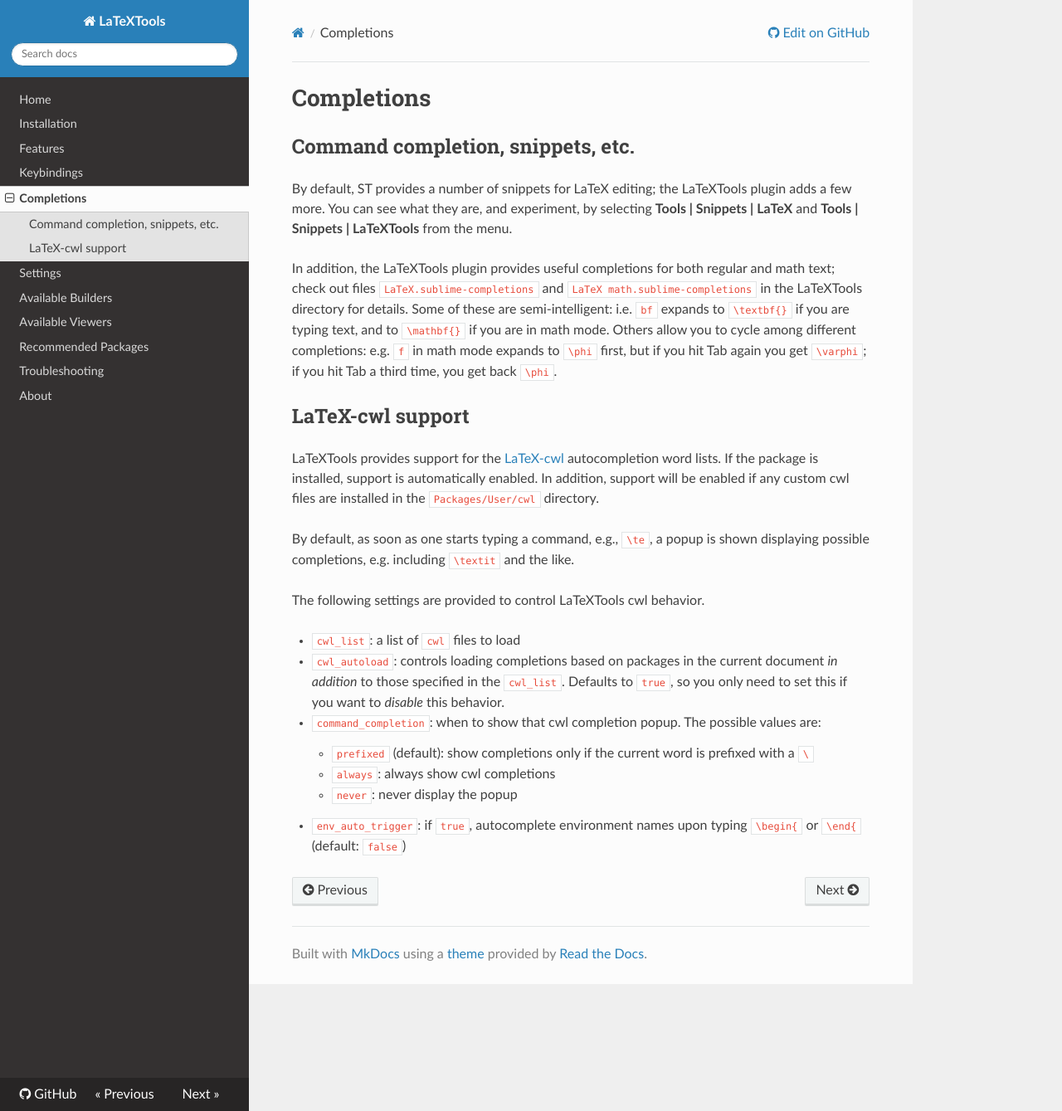
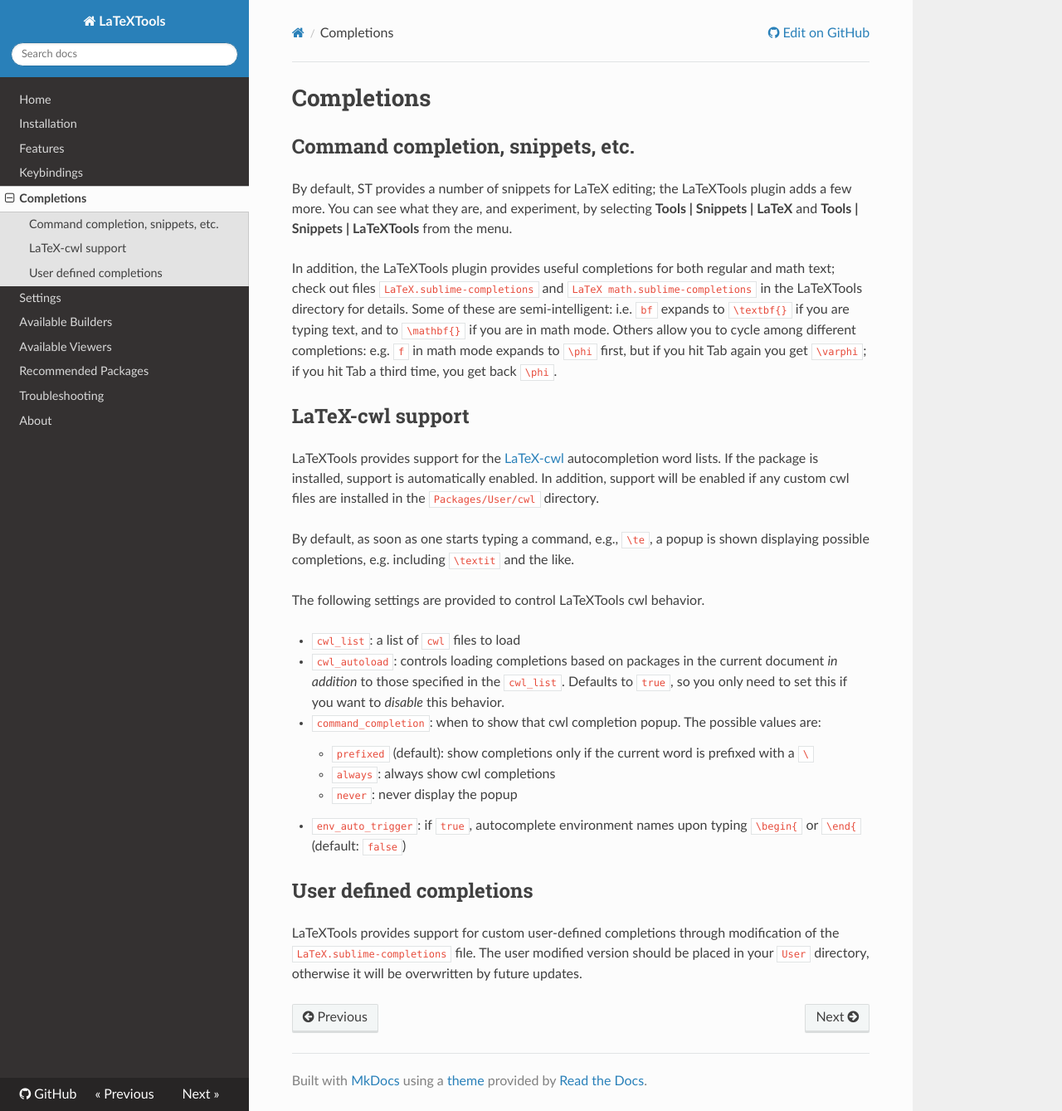
Before and after one commit to SublimeText/LaTeXTools, an MkDocs documentation site: the page built from docs/completions.md, in a window 1280 px wide and 1339 px high. Shown: the whole window at 83% size. Built offline with MkDocs 1.6.1, drawn with Linux system fonts in a browser that asks for light colours; nearby versions of some CDN libraries; old or Windows-style settings are respelled for this version of MkDocs.

Commit message:
Add a section describing user defined completions
The documentation now includes the advice from #836 that users should create a `LaTeXTools.sublime-completions` file in their `Users` folder when defining custom completions.

```diff
--- a/docs/completions.md
+++ b/docs/completions.md
@@ -21,3 +21,7 @@
 	* `always`: always show cwl completions
 	* `never`: never display the popup
 * `env_auto_trigger`: if `true`, autocomplete environment names upon typing `\begin{` or `\end{` (default: `false`)
+
+## User defined completions
+
+LaTeXTools provides support for custom user-defined completions through modification of the `LaTeX.sublime-completions` file. The user modified version should be placed in your `User` directory, otherwise it will be overwritten by future updates.
```
